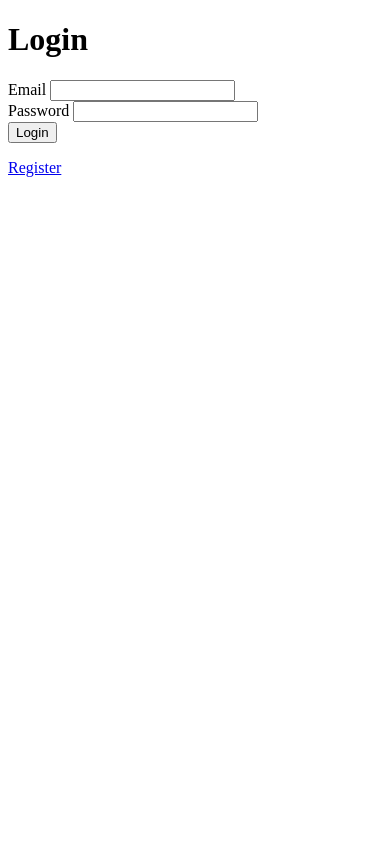
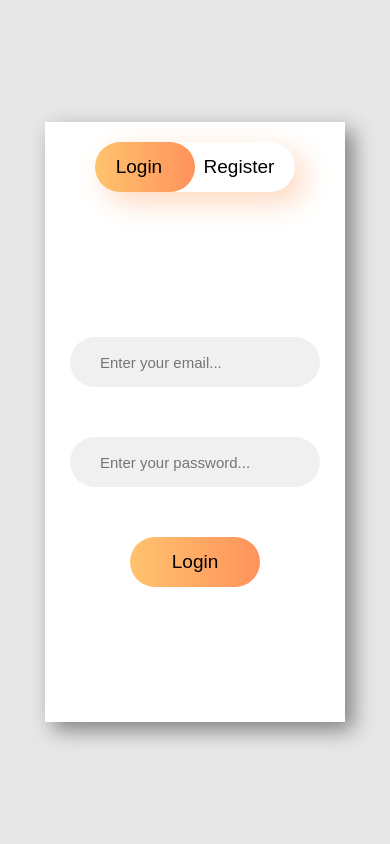
Before and after one commit to AdelinCraciunesc/django_quiz_app, a Django app: page /login/ in a window 390 px wide. Run offline with Django 5.2, Linux system fonts and the light colour scheme.

Commit message:
login page for the client with js and css

```diff
--- /dev/null
+++ b/static/css/login.css
@@ -0,0 +1,261 @@
+/* @import url(
+"https://fonts.googleapis.com/css2?family=Poppins:ital,wght@0,100;0,200;0,300;0,400;0,500;0,600;0,700;0,800;0,900;1,100;1,200;1,300;1,400;1,500;1,600;1,700;1,800;1,900&display=swap"); */
+
+* {
+    margin: 0;
+    padding: 0;
+    box-sizing: border-box;
+    font-family: "Poppins", sans-serif;
+}
+
+body {
+    height: 100vh;
+    width: 100vw;
+    display: flex;
+    justify-content: center;
+    align-items: center;
+    flex-direction: column;
+    gap: 30px;
+    background-color: rgb(231, 231, 231);
+}
+
+.container {
+    height: 600px;
+    width: 500px;
+    background-color: white;
+    box-shadow: 8px 8px 20px rgb(128, 128, 128);
+    position: relative;
+    overflow: hidden;
+}
+
+.btn {
+    height: 60px;
+    width: 300px;
+    margin: 20px auto;
+    box-shadow: 10px 10px 30px rgb(254, 215, 188);
+    border-radius: 50px;
+    display: flex;
+    justify-content: space-around;
+    align-items: center;
+}
+
+.login,
+.register {
+    font-size: 22px;
+    border: none;
+    outline: none;
+    background-color: transparent;
+    position: relative;
+    cursor: pointer;
+}
+
+.login:hover,
+.register:hover {
+    color: rgb(255, 216, 197);
+    transition: all 0.5s ease-in-out;
+}
+
+.slider {
+    height: 60px;
+    width: 150px;
+    border-radius: 50px;
+    background-image: linear-gradient(to right,
+            rgb(255, 195, 110),
+            rgb(255, 146, 91));
+    position: absolute;
+    top: 20px;
+    left: 100px;
+    transition: all 0.5s ease-in-out;
+}
+
+.moveslider {
+    left: 250px;
+}
+
+.form-section {
+    height: 500px;
+    width: 1000px;
+    padding: 20px 0;
+    display: flex;
+    position: relative;
+    transition: all 0.5s ease-in-out;
+    left: 0px;
+}
+
+.form-section-move {
+    left: -500px;
+}
+
+.login-box,
+.register-box {
+    height: 100%;
+    width: 500px;
+    display: flex;
+    flex-direction: column;
+    align-items: center;
+    justify-content: center;
+    padding: 0px 40px;
+}
+
+.login-box {
+    gap: 50px;
+}
+
+.register-box {
+    gap: 10px;
+}
+
+.element {
+    height: 60px;
+    width: 400px;
+    outline: none;
+    border: none;
+    color: rgb(77, 77, 77);
+    background-color: rgb(240, 240, 240);
+    border-radius: 50px;
+    padding-left: 30px;
+    font-size: 18px;
+}
+
+.submit_button {
+    height: 60px;
+    width: 150px;
+    border-radius: 50px;
+    background-image: linear-gradient(to right,
+            rgb(255, 195, 110),
+            rgb(255, 146, 91));
+    font-size: 22px;
+    border: none;
+    cursor: pointer;
+    transition: 0.1s ease-in-out;
+}
+.submit_button:hover {
+    background-image: linear-gradient(to right,
+            rgb(255, 146, 91),
+            rgb(255, 195, 110));
+    color: white;
+}
+
+/* For Responsiveness of the page */
+
+@media screen and (max-width: 650px) {
+    .container {
+        height: 600px;
+        width: 300px;
+    }
+
+    .title {
+        font-size: 15px;
+    }
+
+    .btn {
+        height: 50px;
+        width: 200px;
+        margin: 20px auto;
+    }
+
+    .login,
+    .register {
+        font-size: 19px;
+    }
+
+    .slider {
+        height: 50px;
+        width: 100px;
+        left: 50px;
+    }
+
+    .moveslider {
+        left: 150px;
+    }
+
+    .form-section {
+        height: 500px;
+        width: 600px;
+    }
+
+    .form-section-move {
+        left: -300px;
+    }
+
+    .login-box,
+    .register-box {
+        height: 100%;
+        width: 300px;
+    }
+
+    .element {
+        height: 50px;
+        width: 250px;
+        font-size: 15px;
+    }
+
+    .submit_button {
+        height: 50px;
+        width: 130px;
+        font-size: 19px;
+    }
+}
+
+@media screen and (max-width: 320px) {
+    .container {
+        height: 600px;
+        width: 250px;
+    }
+
+    .heading {
+        font-size: 30px;
+    }
+
+    .title {
+        font-size: 10px;
+    }
+
+    .btn {
+        height: 50px;
+        width: 200px;
+        margin: 20px auto;
+    }
+
+    .login,
+    .register {
+        font-size: 19px;
+    }
+
+    .slider {
+        height: 50px;
+        width: 100px;
+        left: 27px;
+    }
+
+    .moveslider {
+        left: 127px;
+    }
+
+    .form-section {
+        height: 500px;
+        width: 500px;
+    }
+
+    .form-section-move {
+        left: -250px;
+    }
+
+    .login-box,
+    .register-box {
+        height: 100%;
+        width: 250px;
+    }
+
+    .element {
+        height: 50px;
+        width: 220px;
+        font-size: 15px;
+    }
+
+    .submit_button {
+        height: 50px;
+        width: 130px;
+        font-size: 19px;
+    }
+}
--- /dev/null
+++ b/static/javascript/auth.js
@@ -0,0 +1,14 @@
+let register = document.querySelector(".register");
+let login = document.querySelector(".login");
+let slider = document.querySelector(".slider");
+let formSection = document.querySelector(".form-section");
+
+register.addEventListener("click", () => {
+    slider.classList.add("moveslider");
+    formSection.classList.add("form-section-move");
+});
+
+login.addEventListener("click", () => {
+    slider.classList.remove("moveslider");
+    formSection.classList.remove("form-section-move");
+});
--- a/templates/auth/login.html
+++ b/templates/auth/login.html
@@ -1,27 +1,62 @@
+{% load static %}
 <!DOCTYPE html>
 <html>
+
 <head>
     <title>Login</title>
     <meta charset="utf-8">
     <meta name="viewport" content="width=device-width, initial-scale=1">
     <meta name="description" content="">
+    <link rel="stylesheet" href="{% static 'css/login.css' %}">
 </head>
+
 <body>
-        <div id="login-container">
-            <h1>Login</h1>
-            <form method="post" action="{% url 'login' %}">
+    <div class="container">
+        <div class="slider"></div>
+        <div class="btn">
+            <button class="login">Login</button>
+            <button class="register">Register</button>
+        </div>
+        <div class="form-section">
+            <!-- login form -->
+            <form method="post" action="{% url 'login' %}" class="login-box">
                 {% csrf_token %}
                 <div>
-                    <label for="email">Email</label>
-                    <input type="email" name="email" id="email">
+                    <input type="email" name="email" id="email" class="email element" placeholder="Enter your email...">
                 </div>
                 <div>
-                    <label for="password">Password</label>
-                    <input type="password" name="password" id="password">
+                    <input type="password" name="password" id="password" class="password element"
+                        placeholder="Enter your password...">
                 </div>
-                <input type="submit" value="Login">
+                <input type="submit" class="submit_button" value="Login">
+            </form>
+            <!-- register form -->
+            <form method="post" action="{% url 'register' %}" class="register-box">
+                {% csrf_token %}
+                <div>
+                    <input type="email" name="email" id="email" class="email element" placeholder="Enter your email...">
+                </div>
+                <div>
+                    <input type="text" name="first_name" id="first_name" class="name element"
+                        placeholder="Enter your first name...">
+                </div>
+                <div>
+                    <input type="text" name="last_name" id="last_name" class="name element"
+                        placeholder="Enter your last name...">
+                </div>
+                <div>
+                    <input type="password" name="password" id="password" class="password element"
+                        placeholder="Enter your password...">
+                </div>
+                <div>
+                    <input type="password" name="password2" id="password2" class="password element"
+                        placeholder="Confirm your password...">
+                </div>
+                <input type="submit" class="submit_button" value="Register">
             </form>
         </div>
+    </div>
+    <script src="{% static 'javascript/auth.js' %}"></script>
 </body>
-    <p><a href="{% url 'register' %}">Register</a></p>
+
 </html>
```
Lines whose indentation alone changed are shown as unchanged.
